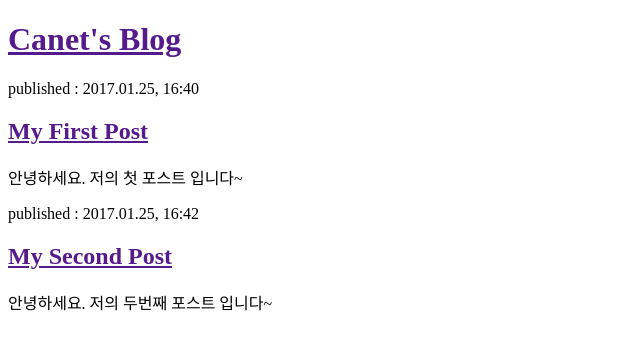
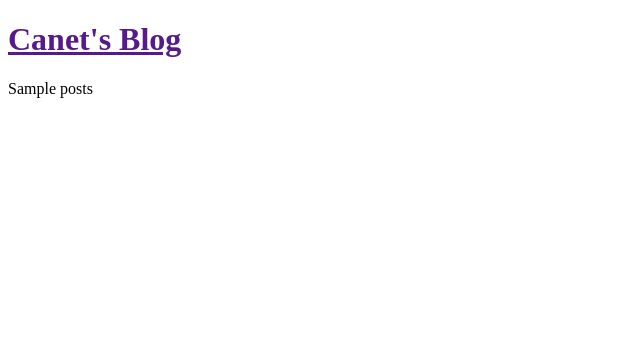
Before and after one commit to akacanet87/170124_django_test1, a Django app: template blog/templates/blog/post_list.html in a window 1280 px wide. Shown: the top 350 px of the page, without its empty margins (0-640 px from the left). Run offline with Django 3.2, Linux system fonts and the light colour scheme; the template is opened without the code that fills it: most values are stand-ins (such as "Sample title", 1, 10 or a date in 2020).

Commit message:
edit post_list renew

```diff
--- a/blog/templates/blog/post_list.html
+++ b/blog/templates/blog/post_list.html
@@ -10,7 +10,7 @@
 			<a href="">Canet's Blog</a>
 		</h1>
 	</div>
-	<div>
+	<!-- <div>
 		<p>published : 2017.01.25, 16:40</p>
 		<h2>
 			<a href="">My First Post</a>
@@ -23,6 +23,7 @@
 			<a href="">My Second Post</a>
 		</h2>
 		<p>안녕하세요. 저의 두번째 포스트 입니다~</p>
-	</div>
+	</div> -->
+	{{posts}}
 </body>
 </html>
```
